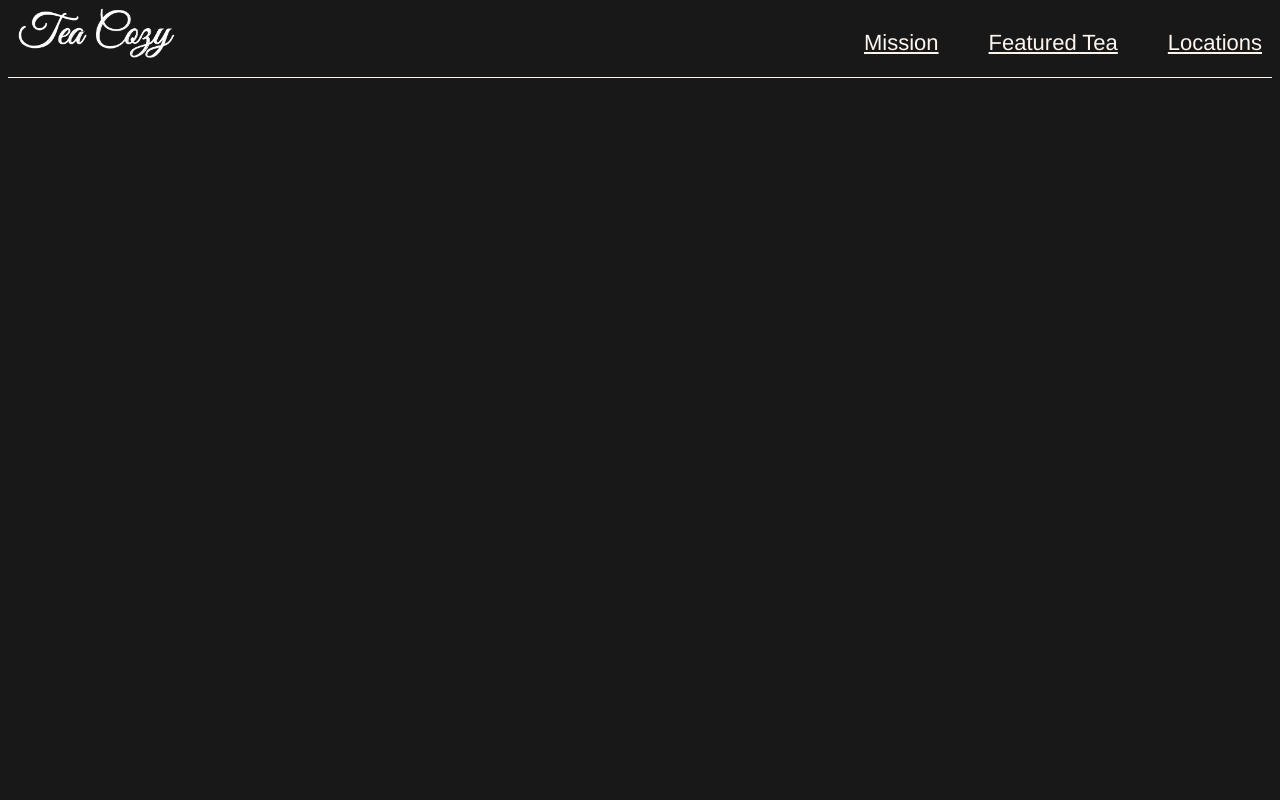
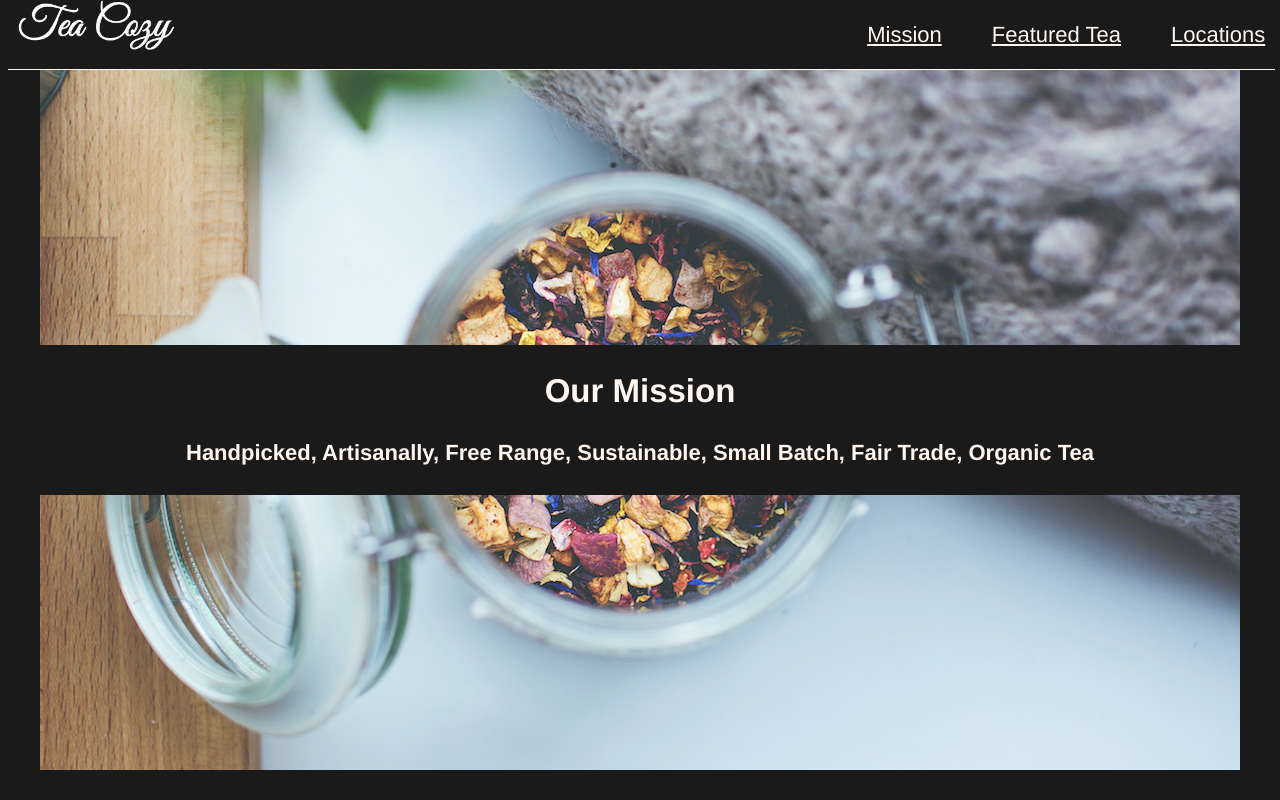
Before and after one commit to SofyenBhr/the-tea-cozy, a plain HTML site: page index.html in a window 1280 px wide. Drawn offline with Linux system fonts and the light colour scheme.

Commit message:
complete the mission section and its style

```diff
--- a/index.html
+++ b/index.html
@@ -17,5 +17,13 @@
             <li><a href="#locations">Locations</a></li>
         </ul>
     </header>
+
+    <!-- MISSION SECTION -->
+    <section id="mission">
+        <div>
+            <h2>Our Mission</h2>
+            <h4>Handpicked, Artisanally, Free Range, Sustainable, Small Batch, Fair Trade, Organic Tea</h4>
+        </div>
+    </section>
 </body>
 </html>
--- a/resources/css/style.css
+++ b/resources/css/style.css
@@ -4,12 +4,20 @@ html {
     color: seashell;
     background: black;
     opacity: 0.9;
+    text-align: center;
 }
+
+/* HEADER */
 header {
     display: flex;
     justify-content: space-between;
     height: 69px;
     border-bottom: 1px solid seashell;
+    position: fixed;
+    top: 0;
+    width: 99%;
+    margin: auto;
+    background: black;
 }
 header img {
     height: 50px;
@@ -29,3 +37,22 @@ header a {
 header a:hover {
     text-decoration: none;
 }
+
+/* MISSION SECTION */
+#mission {
+    background: url("../images/img-mission-background.jpg");
+    background-repeat: no-repeat;
+    background-size: cover;
+    background-position: center;
+    width: 1200px;
+    height: 700px;
+    margin: auto;
+    margin-top: 70px;
+    display: flex;
+    justify-content: center;
+    align-items: center;
+}
+#mission div {
+    background: black;
+    width: 100%;
+}
```
